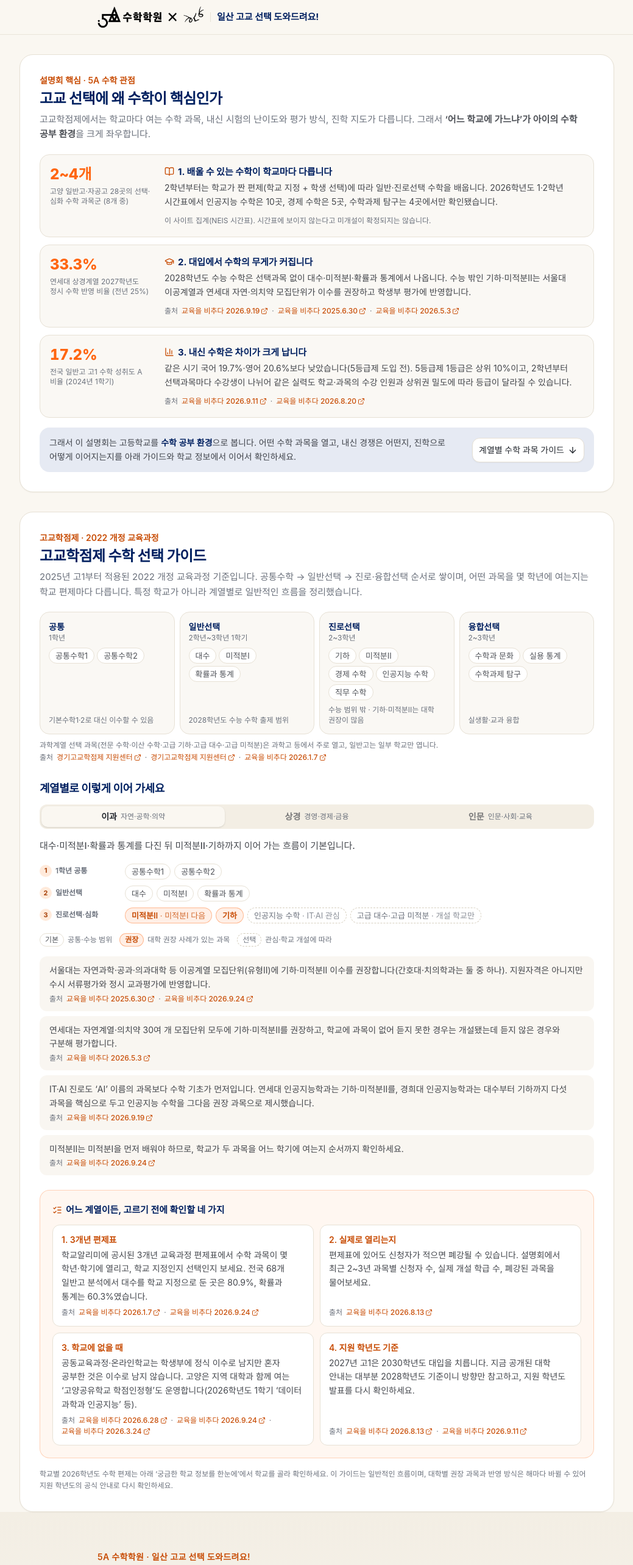
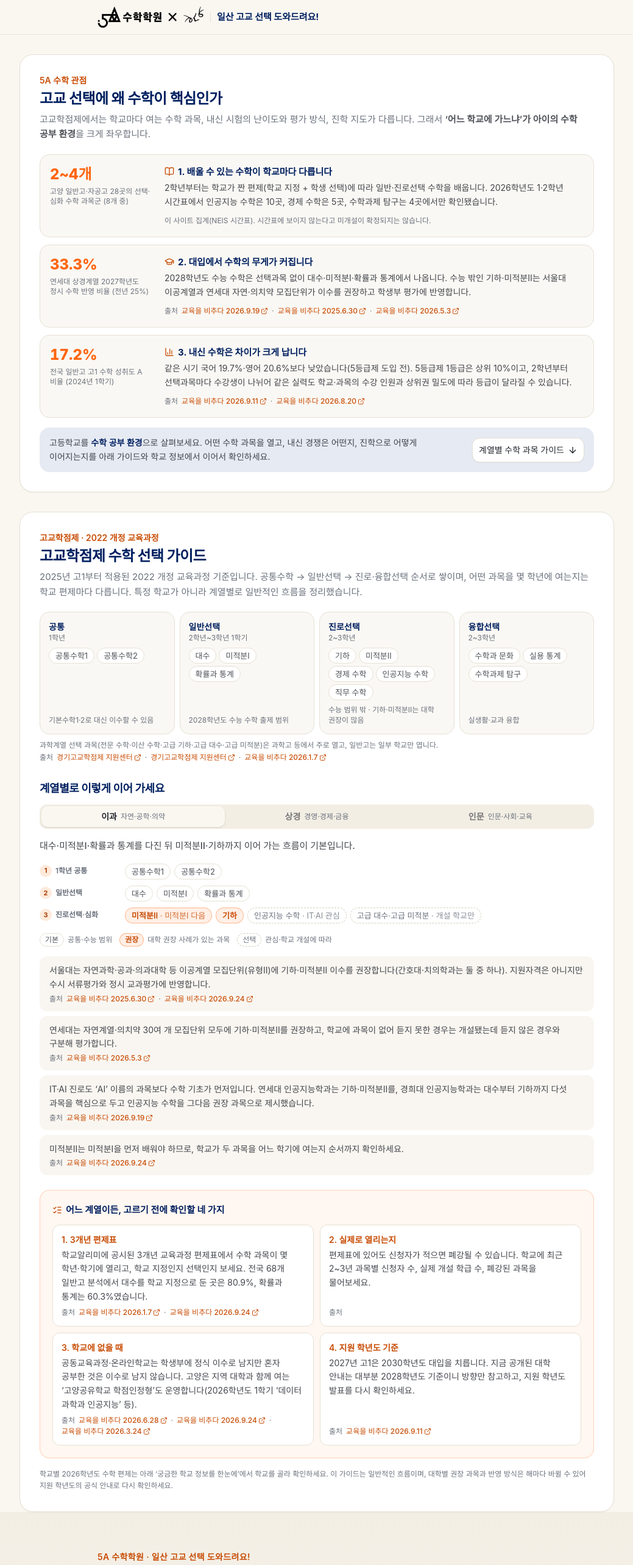
Before and after one commit to HDHhhdhh/highschool-guide, a React (Vite) app: page / in a window 1280 px wide. Shown: the top 2566 px of the page at 61% size, without its empty margins (120-1159 px from the left). Built offline with nearby package versions, Linux system fonts and the light colour scheme; a web font is replaced by a local one.

Commit message:
설명회 표현을 없애고 독립적인 고교 정보 안내로 정리

```diff
--- a/src/components/MathWhy.tsx
+++ b/src/components/MathWhy.tsx
@@ -1,4 +1,4 @@
-// 홈 상단 '왜 고교 선택에 수학이 핵심인가' — 이 설명회가 고등학교를 수학 관점으로 보는 이유를 세 가지 근거로 짧게 밝힌다.
+// 홈 상단 '왜 고교 선택에 수학이 핵심인가' — 고등학교를 수학 관점으로 보는 이유를 세 가지 근거로 짧게 밝힌다.
 // 첫 수치는 이 사이트 데이터(2026학년도 NEIS 시간표)에서 바로 계산하고, 나머지는 원문을 확인한 기사로 출처를 단다.
 import { ArrowDown, BookOpen, ChartColumn, GraduationCap } from 'lucide-react';
 import type { ReactNode } from 'react';
@@ -48,7 +48,7 @@ const REASONS: Reason[] = [
 export function MathWhy({ onGuide }: { onGuide: () => void }) {
   return (
     <section id="why-math" aria-labelledby="why-math-title" className="rounded-2xl border bg-card p-5 shadow-card sm:p-8">
-      <p className="text-sm font-semibold text-primary-deep">설명회 핵심 · 5A 수학 관점</p>
+      <p className="text-sm font-semibold text-primary-deep">5A 수학 관점</p>
       <h2 id="why-math-title" className="mt-1 text-2xl font-bold tracking-tight text-navy">고교 선택에 왜 수학이 핵심인가</h2>
       <p className="mt-1.5 text-[0.9375rem] leading-relaxed text-muted-foreground">
         고교학점제에서는 학교마다 여는 수학 과목, 내신 시험의 난이도와 평가 방식, 진학 지도가 다릅니다.
@@ -78,7 +78,7 @@ export function MathWhy({ onGuide }: { onGuide: () => void }) {
 
       <div className="mt-4 flex flex-col gap-3 rounded-xl bg-navy-soft px-4 py-3.5 sm:flex-row sm:items-center sm:justify-between sm:gap-4">
         <p className="text-sm leading-relaxed text-foreground/85">
-          그래서 이 설명회는 고등학교를 <b className="font-semibold text-navy">수학 공부 환경</b>으로 봅니다. 어떤 수학 과목을 열고, 내신 경쟁은 어떤지,
+          고등학교를 <b className="font-semibold text-navy">수학 공부 환경</b>으로 살펴보세요. 어떤 수학 과목을 열고, 내신 경쟁은 어떤지,
           진학으로 어떻게 이어지는지를 아래 가이드와 학교 정보에서 이어서 확인하세요.
         </p>
         <Button variant="outline" size="sm" className="h-10 shrink-0 rounded-lg bg-card" onClick={onGuide}>
--- a/src/components/SchoolInfo.tsx
+++ b/src/components/SchoolInfo.tsx
@@ -12,7 +12,6 @@ const ARTICLES: { topic: string; id: RefId }[] = [
   { topic: '성취도·내신 지표 해석', id: 'schoolinfoA' },
   { topic: '고교학점제 과목 선택', id: 'faqChoice' },
   { topic: '심화 수학을 확인할 때', id: 'faqGeometry' },
-  { topic: '설명회에서 더 확인할 정보', id: 'sessionChecklist' },
 ];
 const EMPTY_RESULTS: Result[] = [];
 
@@ -114,7 +113,6 @@ export function SchoolInfo() {
             </> : <p>{s.city === '파주시' ? ADMISSION.paju.selection : '외고·국제고·예술고·특성화고 등은 학교별 전형입니다. 모집 요강을 별도로 확인하세요.'}</p>}
             <a href={source} target="_blank" rel="noreferrer" className="text-primary-deep underline">출처: 교육청 공식 배정·전형 안내 ↗</a>
           </div>
-          <CardShortcut target="article-sessionChecklist">교빛 · 설명회에서 더 확인할 정보</CardShortcut>
         </Disclosure>
 
         <Disclosure id="school-articles" title="함께 보면 좋은 교빛 기사">
--- a/src/data/mathGuide.ts
+++ b/src/data/mathGuide.ts
@@ -97,7 +97,7 @@ export const GUIDE_TRACKS: GuideTrack[] = [
 /** 계열과 관계없이 과목을 고르기 전에 확인할 것 */
 export const GUIDE_CHECKS: { title: string; text: string; refs: RefId[] }[] = [
   { title: '3개년 편제표', text: '학교알리미에 공시된 3개년 교육과정 편제표에서 수학 과목이 몇 학년·학기에 열리고, 학교 지정인지 선택인지 보세요. 전국 68개 일반고 분석에서 대수를 학교 지정으로 둔 곳은 80.9%, 확률과 통계는 60.3%였습니다.', refs: ['kicePlan', 'faqGeometry'] },
-  { title: '실제로 열리는지', text: '편제표에 있어도 신청자가 적으면 폐강될 수 있습니다. 설명회에서 최근 2~3년 과목별 신청자 수, 실제 개설 학급 수, 폐강된 과목을 물어보세요.', refs: ['sessionChecklist'] },
+  { title: '실제로 열리는지', text: '편제표에 있어도 신청자가 적으면 폐강될 수 있습니다. 학교에 최근 2~3년 과목별 신청자 수, 실제 개설 학급 수, 폐강된 과목을 물어보세요.', refs: [] },
   { title: '학교에 없을 때', text: '공동교육과정·온라인학교는 학생부에 정식 이수로 남지만 혼자 공부한 것은 이수로 남지 않습니다. 고양은 지역 대학과 함께 여는 ‘고양공유학교 학점인정형’도 운영합니다(2026학년도 1학기 ‘데이터 과학과 인공지능’ 등).', refs: ['jointCurriculum', 'faqGeometry', 'goyangShared'] },
-  { title: '지원 학년도 기준', text: '2027년 고1은 2030학년도 대입을 치릅니다. 지금 공개된 대학 안내는 대부분 2028학년도 기준이니 방향만 참고하고, 지원 학년도 발표를 다시 확인하세요.', refs: ['sessionChecklist', 'gradeVsA'] },
+  { title: '지원 학년도 기준', text: '2027년 고1은 2030학년도 대입을 치릅니다. 지금 공개된 대학 안내는 대부분 2028학년도 기준이니 방향만 참고하고, 지원 학년도 발표를 다시 확인하세요.', refs: ['gradeVsA'] },
 ];
--- a/src/data/nationalAutonomous.ts
+++ b/src/data/nationalAutonomous.ts
@@ -1,5 +1,5 @@
 // 전국단위 모집 자사고(+전국모집 공립) — 고양/일산 평준화 배정과 무관하게
-// 전국에서 지원·선발하는 학교. 수학 관점 고교선택 설명회 보조 자료.
+// 전국에서 지원·선발하는 학교. 수학 관점 고교 선택 참고 자료.
 // 입결·특징은 연도별 변동하므로 각 학교 공식 입학요강으로 확인해야 함.
 
 export interface NationalSchool {
--- a/src/data/references.ts
+++ b/src/data/references.ts
@@ -36,11 +36,10 @@ export const REFS = {
   schoolinfoA: { publisher: K, title: "2028 대입, 일반고 선택의 나침반 '학교알리미' ... 수학 A비율 5%의 의미는?", date: '2025-12-07', url: kyobit(2868), via: 'kyobit' },
   schoolinfoGuide: { publisher: K, title: "한국교육개발원, '학교알리미' 활용법 공개... 내신 5등급제 학부모 정보 격차 해법 제", date: '2026-05-03', url: kyobit(5243), via: 'kyobit' },
   scienceFocus: { publisher: K, title: '과학중점고, 내신 불리할까…2028 대입서 달라진 손익계산', date: '2026-08-20', url: kyobit(6684), via: 'kyobit' },
-  // 고교 설명회·과목 개설
-  sessionChecklist: { publisher: K, title: '합격보다 중요한 ‘입학 후 3년’…고교 설명회에서 확인할 것들', date: '2026-08-13', url: kyobit(6633), via: 'kyobit' },
+  // 과목 개설·공동교육과정
   jointCurriculum: { publisher: K, title: "고교학점제 '공동교육과정', 우리 학교에 없는 과목도 정식 이수한다", date: '2026-06-28', url: kyobit(5948), via: 'kyobit' },
   goyangShared: { publisher: K, title: "고양교육지원청, '고양공유학교 학점인정형' 제도 확대... 학생 맞춤형 진로 설계 돕는다", date: '2026-03-24', url: kyobit(4696), via: 'kyobit' },
-  // 퀴트린(고등 내신강사) — 원문 확인: 예비고1 설명회마다 '중학교 A ≠ 고교 1등급'을 이야기해 왔다는 글
+  // 퀴트린(고등 내신강사) — 원문 확인: '중학교 A ≠ 고교 1등급'을 이야기해 왔다는 글
   quitrinGrade5: { publisher: '퀴트린 블로그', title: '고교내신 5등급제 뚜껑 열림', date: '2025-05-18', url: 'https://blog.naver.com/hwaspc22/223869715458', via: 'quitrin' },
   // 공식 안내 (과목 체계)
   goeCourses: { publisher: '경기고교학점제 지원센터', title: '고등학교 과목 안내 (2022 개정 교육과정)', date: '', url: 'https://more.goe.go.kr/hagjeomje/subList/30300002205' },
```
Also changed, not shown: 1 other file (tests, documents, lock files or other folders).
